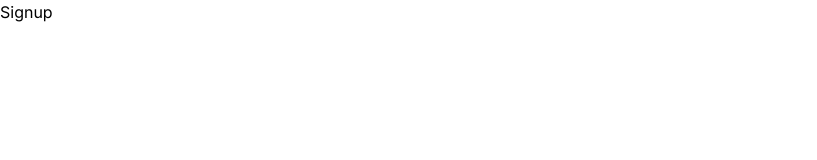
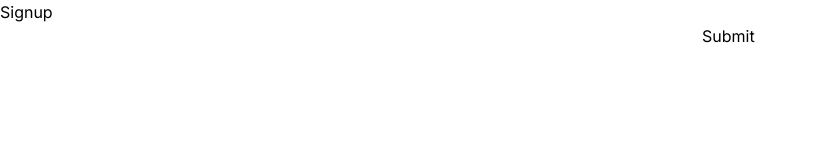
Before and after one commit to vitor-afonso/budget-manager-nextjs, a Next.js app: page /signup in a window 1280 px wide. Shown: the top 160 px of the page, without its empty margins (0-817 px from the left). Built offline with nearby package versions, Linux system fonts and the light colour scheme.

Commit message:
Create initial signup structure

```diff
--- a/src/app/signup/page.tsx
+++ b/src/app/signup/page.tsx
@@ -1,7 +1,53 @@
+'use client';
+
+import { ChangeEvent, FormEvent, useState } from 'react';
+import { signup } from '@/src/app/api';
+import { useRouter } from 'next/navigation';
+
 const Signup = () => {
+  const [name, setName] = useState<string>('');
+  const [email, setEmail] = useState<string>('');
+  const [password, setPassword] = useState<string>('');
+  const [successMessage, setSuccessMessage] = useState<string>('');
+  const [errorMessage, setErrorMessage] = useState<string>('');
+  const [isLoading, setIsLoading] = useState<boolean>(false);
+  const router = useRouter();
+
+  const handleState = (e: ChangeEvent<HTMLInputElement>, setState: React.Dispatch<React.SetStateAction<string>>) => {
+    setState(e.target.value);
+  };
+
+  const handleSubmit = async (e: FormEvent<HTMLFormElement>) => {
+    e.preventDefault();
+
+    setIsLoading(true);
+
+    try {
+      const data = await signup({ email, password, name });
+
+      router.push('/login');
+    } catch (error: unknown) {
+      console.error(error);
+      setErrorMessage(`${error}`);
+    } finally {
+      setIsLoading(false);
+    }
+  };
   return (
     <div>
       <h1>Signup</h1>
+
+      {!successMessage && (
+        <form noValidate onSubmit={handleSubmit}>
+          <input type='text' value={name} onChange={(e) => handleState(e, setName)} />
+          <input type='text' value={email} onChange={(e) => handleState(e, setEmail)} />
+          <input type='password' value={password} onChange={(e) => handleState(e, setPassword)} />
+          {!isLoading && <button type='submit'>Submit</button>}
+        </form>
+      )}
+
+      {errorMessage && <p>{errorMessage}</p>}
+      {successMessage && <p>{successMessage}</p>}
     </div>
   );
 };
```
